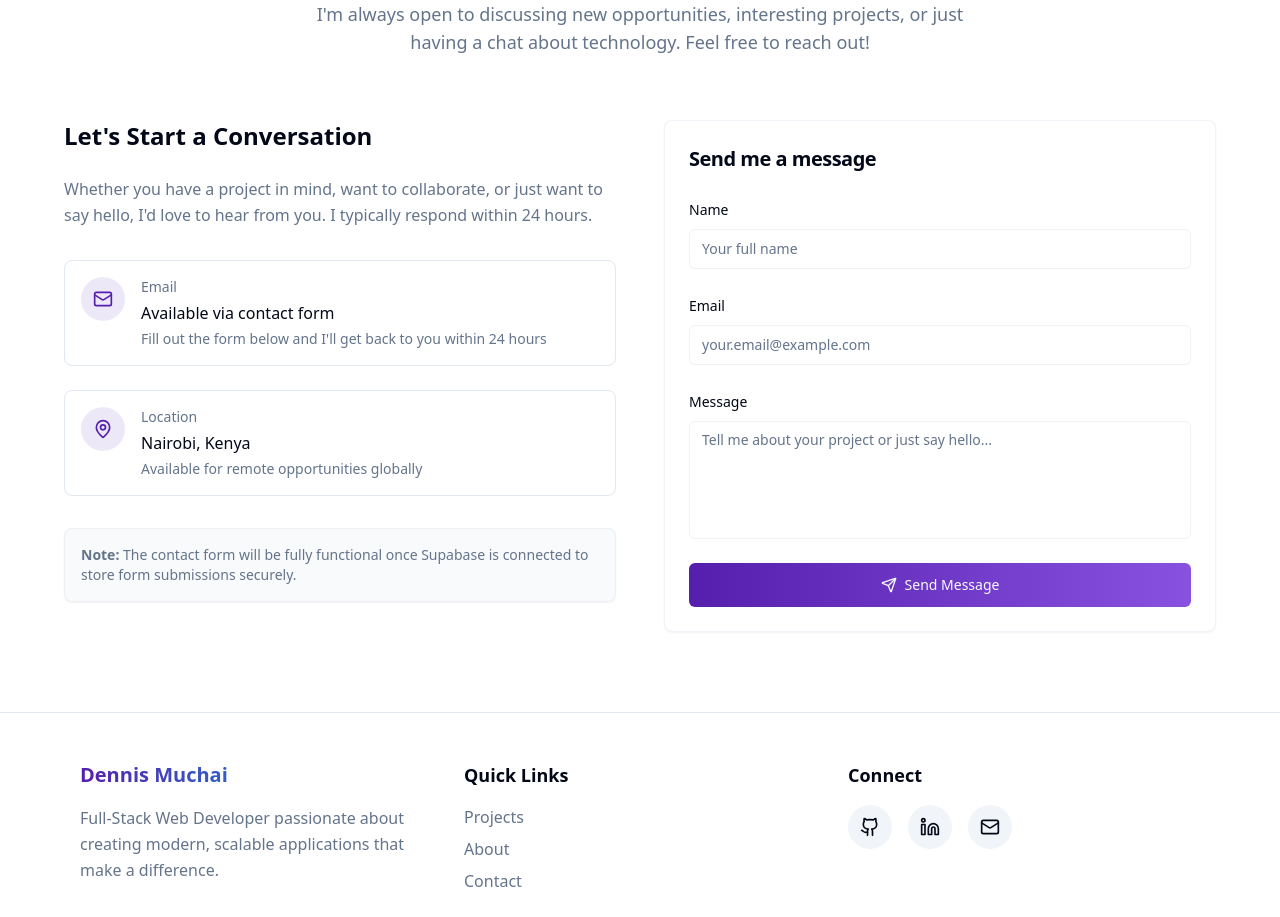
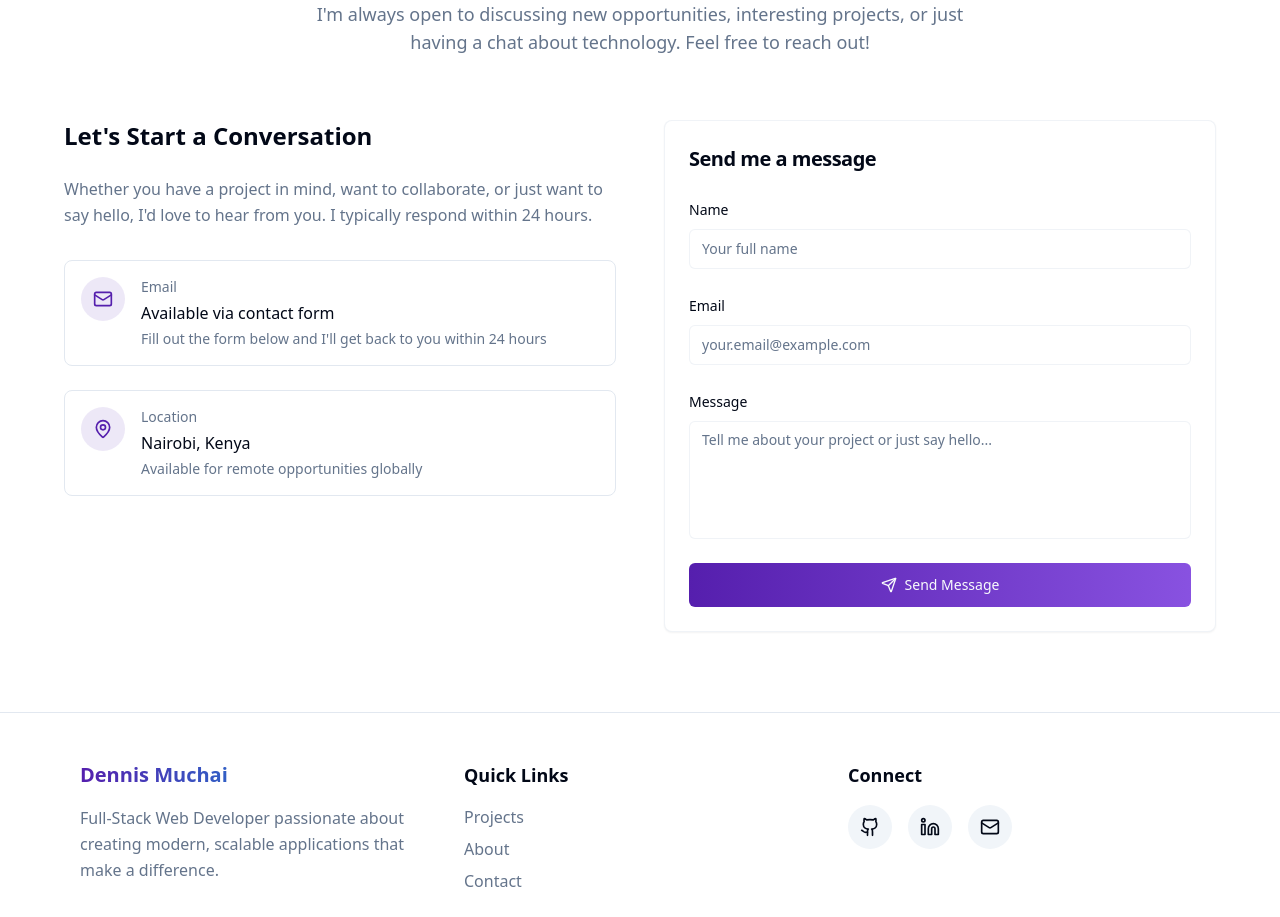
Before and after one commit to dmuchai/dennis-showcase, a React (Vite) app: page / in a window 1280 px wide. Shown: the part 3140-4057 px from the top of the page. Built offline with nearby package versions, Linux system fonts and the light colour scheme; no server answers.

Commit message:
chore: Comment out Supabase note in contact form
- Hide the note about Supabase connection from public view
- Contact form remains functional with current toast notification
- Note preserved in code for future reference

```diff
--- a/src/components/Portfolio/Contact.tsx
+++ b/src/components/Portfolio/Contact.tsx
@@ -127,13 +127,13 @@ const Contact = () => {
             </div>
 
             {/* Note about Supabase */}
-            <Card className="border-border/50 bg-muted/50">
+            {/* <Card className="border-border/50 bg-muted/50">
               <CardContent className="p-4">
                 <p className="text-sm text-muted-foreground">
                   <strong>Note:</strong> The contact form will be fully functional once Supabase is connected to store form submissions securely.
                 </p>
               </CardContent>
-            </Card>
+            </Card> */}
           </div>
 
           {/* Contact Form */}
```
